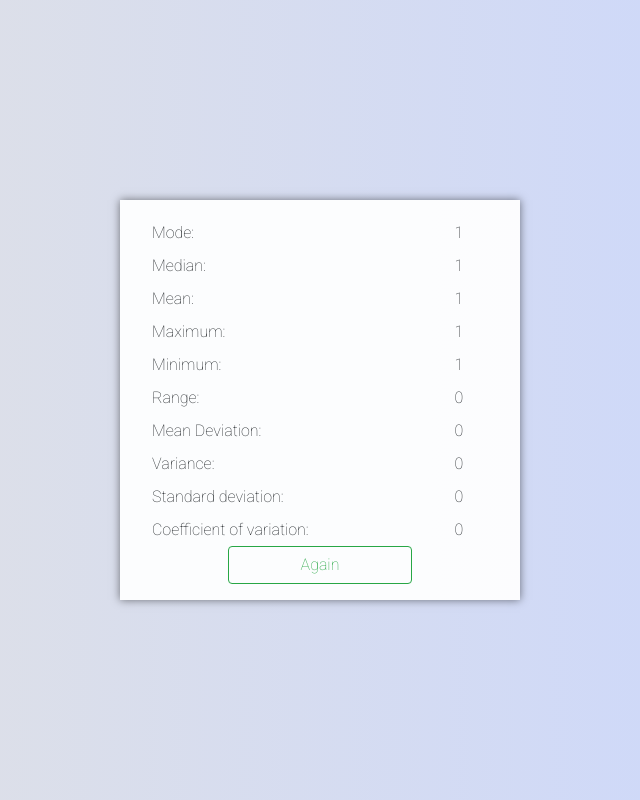
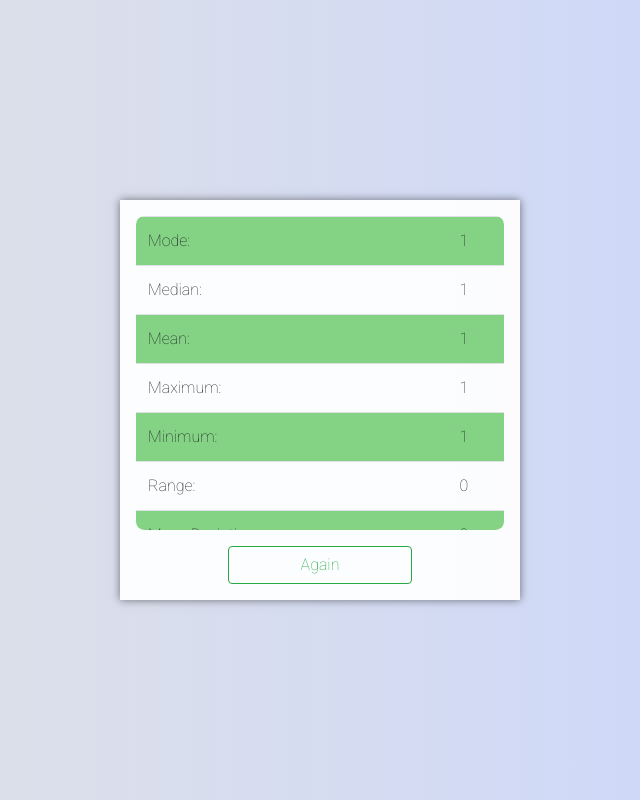
Before and after one commit to SGS-J/React-Statistics-App, a React (Create React App) app: page / in a window 1280 px wide. Both pictures are taken after a click on the button "Calculate". Shown: the whole page, without its empty margins (320-960 px from the left). Built offline with nearby package versions, Linux system fonts and the light colour scheme.

Commit message:
Result table stylized

```diff
--- a/src/components/DataInsert.css
+++ b/src/components/DataInsert.css
@@ -1,7 +1,3 @@
-root {
-   --green: rgb(52, 177, 52);
-}
-
 #data-insert {
    height: 100%;
    overflow: hidden;
@@ -25,13 +21,13 @@ root {
    bottom: 0;
 }
 
-.table-head tr{
+.table-head tr {
    display: block;
    width: 100%;
    color: var(--green);
 }
 
-.table-head tr th{
+.table-head tr th {
    display: inline-block;
    width: 50%;
    padding: 0 1.2em 0 1.2em;
@@ -47,12 +43,30 @@ root {
    overflow-y: auto;
 }
 
+.table-elements::-webkit-scrollbar {
+   width: .7em;
+}
+
+.table-elements::-webkit-scrollbar-track {
+   background: var(--light-green);
+   border-radius: 1ex;
+}
+
+.table-elements::-webkit-scrollbar-thumb {
+   background: var(--green);
+   border-radius: 1ex;
+}
+
+.table-elements::-webkit-scrollbar-thumb:hover{
+   background: var(--dark-green);
+}
+
 .buttons {
    display: flex;
    justify-content: space-evenly;
    align-items: flex-start;
    border: 1px solid var(--green);
-   border-radius:0 0 1ex 1ex;
+   border-radius: 0 0 1ex 1ex;
    height: 20%;
    padding: 0 1em 0 1em;
 }
--- a/src/components/DataValue.css
+++ b/src/components/DataValue.css
@@ -1,7 +1,11 @@
+.inputs td {
+   padding: 0 1em 0 1em;
+}
+
 .inputs input {
    width: 100% !important;
    border: none;
-   border-bottom: 2px solid rgba(115, 206, 115, 0.863);
+   border-bottom: 2px solid var(--light-green);
    background: transparent;
    outline: none;
    font-size: 2.1em;
@@ -9,7 +13,7 @@
 }
 
 .inputs input:hover {
-   border-bottom: 2px solid rgb(69, 194, 69);
+   border-bottom: 2px solid var(--green);
 }
 
 input[type=number]::-webkit-inner-spin-button,
--- a/src/components/ResultTable.css
+++ b/src/components/ResultTable.css
@@ -1,8 +1,28 @@
-table {
-   flex: 1 1;
-   width: 100%;
+#data-measurements {
+   height: 100%;
+   border-radius: 1ex;
+   margin-bottom: 1em;
+   overflow: auto;
 }
 
-td {
-   padding: 0 1em 0 1em;
+#data-measurements .table-striped>tbody>tr:nth-child(odd)>td {
+   background: var(--light-green);
 }
+
+#data-measurements::-webkit-scrollbar {
+   width: .7em;
+}
+
+#data-measurements::-webkit-scrollbar-track {
+   background: var(--light-green);
+   border-radius: 1ex;
+}
+
+#data-measurements::-webkit-scrollbar-thumb {
+   background: var(--green);
+   border-radius: 1ex;
+}
+
+#data-measurements::-webkit-scrollbar-thumb:hover{
+   background: var(--dark-green);
+}
--- a/src/components/ResultTable.js
+++ b/src/components/ResultTable.js
@@ -13,8 +13,10 @@ export default function ResultTable({ data }) {
   ));
 
   return (
-    <table>
-      <tbody>{elements}</tbody>
-    </table>
+    <section id="data-measurements" className="table-responsive">
+      <table className="result-table table table-striped">
+        <tbody className="table-values">{elements}</tbody>
+      </table>
+    </section>
   );
 }
--- a/src/index.css
+++ b/src/index.css
@@ -1,4 +1,10 @@
 @import url('https://fonts.googleapis.com/css2?family=Roboto:wght@100&display=swap');
+
+:root {
+    --dark-green: rgb(51, 129, 51);
+   --green: rgb(52, 177, 52);
+   --light-green: rgba(115, 206, 115, 0.863)
+}
 
 * {
   font-family: 'Roboto', sans-serif;
```
